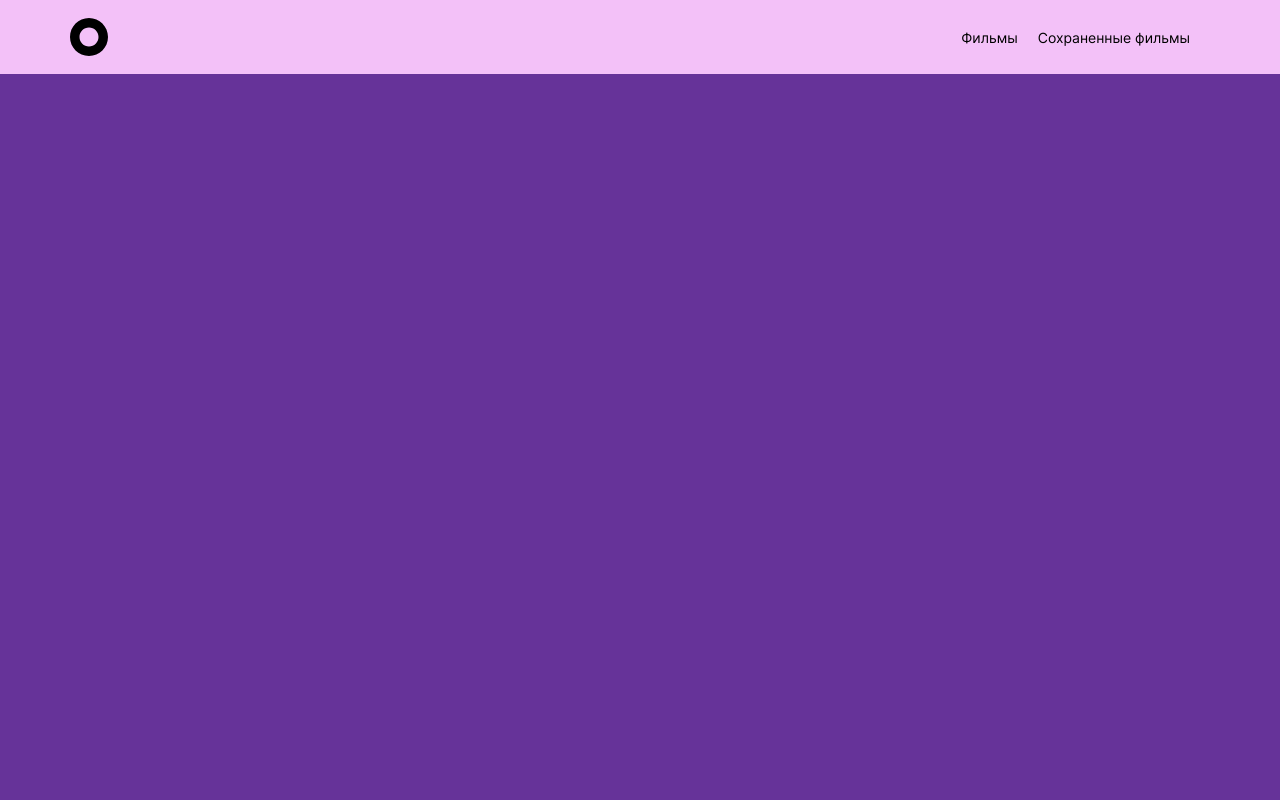
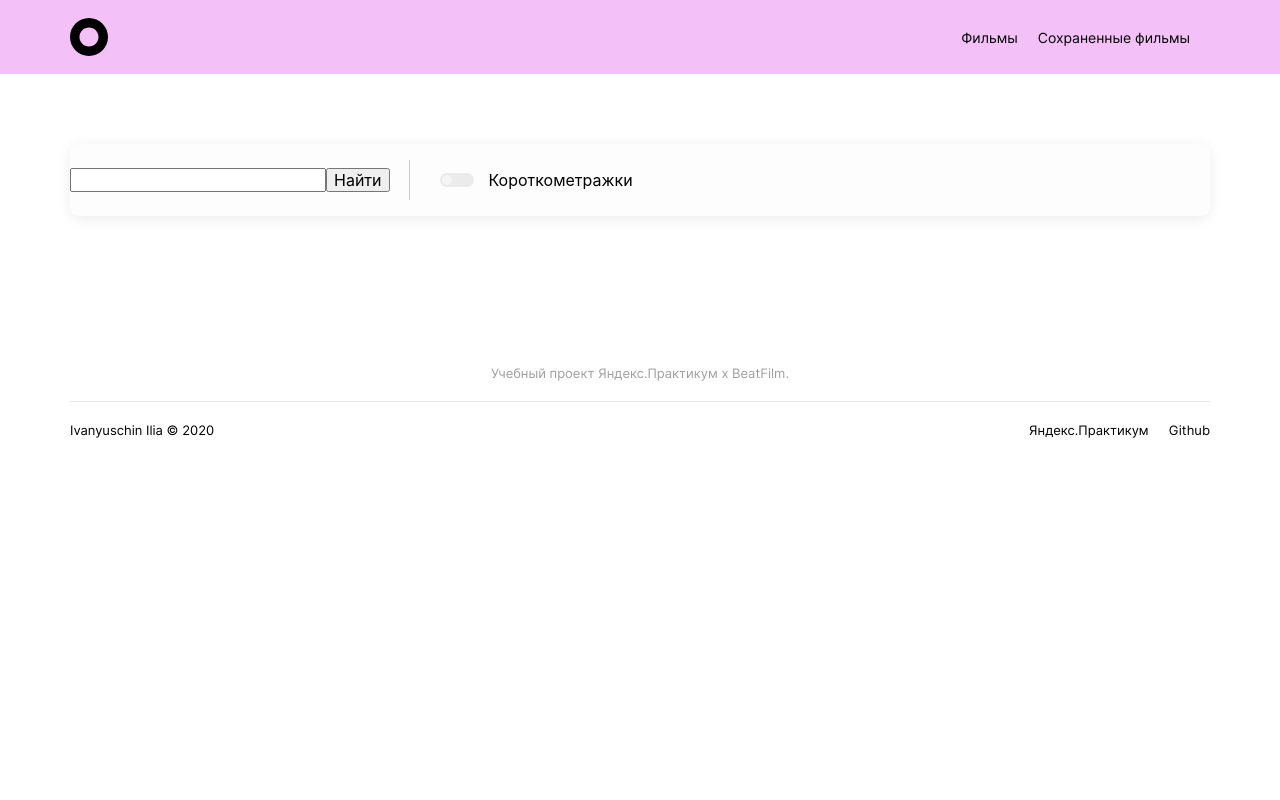
Before and after one commit to FulgrimPhoenix/movies-explorer-frontend-err, a React (Create React App) app: page /movies in a window 1280 px wide. Shown: the top 800 px of the page. Built offline with nearby package versions, Linux system fonts and the light colour scheme.

Commit message:
feat: сверстать чекбокс для корокометражек

```diff
--- a/src/components/App/App.js
+++ b/src/components/App/App.js
@@ -4,7 +4,7 @@ import "../../vendor/normalize.css"
 import "./App.css";
 
 import { Header } from "../Header/Header";
-import { Movies } from "../Movies/Movies";
+import { Movies } from "../Movies/Movies.js";
 import { Main } from "../Main/Main";
 import { projectConstants } from "../../utils/constants";
 import { Footer } from "../Footer/Footer";
@@ -17,7 +17,7 @@ function App() {
         navigationButtons={['Фильмы', 'Сохраненные фильмы']}
       />
       <Routes>
-        <Route path="/movies" element={<Movies />} />
+        <Route path="movies" element={<Movies />} />
         <Route path="/saved-movis" />
         <Route
           path="/"
--- a/src/components/Footer/Footer.js
+++ b/src/components/Footer/Footer.js
@@ -9,7 +9,7 @@ export function Footer({ footerData }) {
         <nav className="footer__links">
           {footerData.links.map((item) => {
             return (
-              <a className="footer__link" href={item.link} target="blank">
+              <a key={item.title} className="footer__link" href={item.link} target="blank">
                 {item.title}
               </a>
             );
--- a/src/components/Movies/Movies.css
+++ b/src/components/Movies/Movies.css
@@ -1,5 +1,3 @@
 .movie{
-  background-color: rebeccapurple;
   width: 100%;
-  height: 100vh;
 }
--- a/src/components/Movies/Movies.js
+++ b/src/components/Movies/Movies.js
@@ -1,9 +1,10 @@
+import { SearchForm } from '../SearchForm/SearchForm'
 import './Movies.css'
 
 export function Movies(){
   return (
     <main className="movie">
-
+      <SearchForm />
     </main>
   )
 }
--- /dev/null
+++ b/src/components/SearchForm/SearchForm.css
@@ -0,0 +1,49 @@
+.search__form {
+  height: 72px;
+  width: 1140px;
+  margin: 70px auto;
+  border-radius: 9px;
+  background: #FDFDFD;
+  box-shadow: 0px 3px 14px 0px rgba(0, 0, 0, 0.08);
+  display: flex;
+  flex-direction: row;
+  align-items: center;
+}
+
+.serch__shortfilm-checkbox{
+  position: absolute;
+  z-index: -1;
+  opacity: 0;
+}
+
+.check-container{
+  display: flex;
+  flex-direction: row;
+  align-items: center ;
+  padding-left: 29px;
+  border-left: #CBCBCB solid 1px;
+  margin-left: 19px;
+  height: 40px;
+  margin-right: 14px;
+}
+
+.serch__shortfilm-checkbox:checked+.serch__shortfilm-checkbox-picture::before{
+  background: url(../../images/checkbox-on.svg) no-repeat;
+}
+
+.serch__shortfilm-checkbox-picture{
+  display: flex;
+  flex-direction: row;
+}
+
+.serch__shortfilm-checkbox-picture:hover{
+  cursor: pointer;
+}
+
+.serch__shortfilm-checkbox-picture::before{
+  content: '';
+  margin: 0;
+  width: 36px;
+  height: 20px;
+  background: url(../../images/checkbox-off.svg) no-repeat;
+}
--- /dev/null
+++ b/src/components/SearchForm/SearchForm.js
@@ -0,0 +1,16 @@
+import './SearchForm.css'
+
+export function SearchForm({ formUtils }) {
+  return (
+    <form className="search__form">
+      <input className="serch__input" />
+      <button /*onSubmit={formUtils.onSubmit}*/>Найти</button>
+      <div className='check-container'>
+        <input type="checkbox" className='serch__shortfilm-checkbox' name='shortfilm' id='shortfilm' value='no' />
+        <label for='shortfilm' className='serch__shortfilm-checkbox-picture'></label>
+
+      </div>
+      <p>Короткометражки</p>
+    </form>
+  )
+}
```
Also changed, not shown: src/images/checkbox-off.svg (added), src/images/checkbox-on.svg (added).
